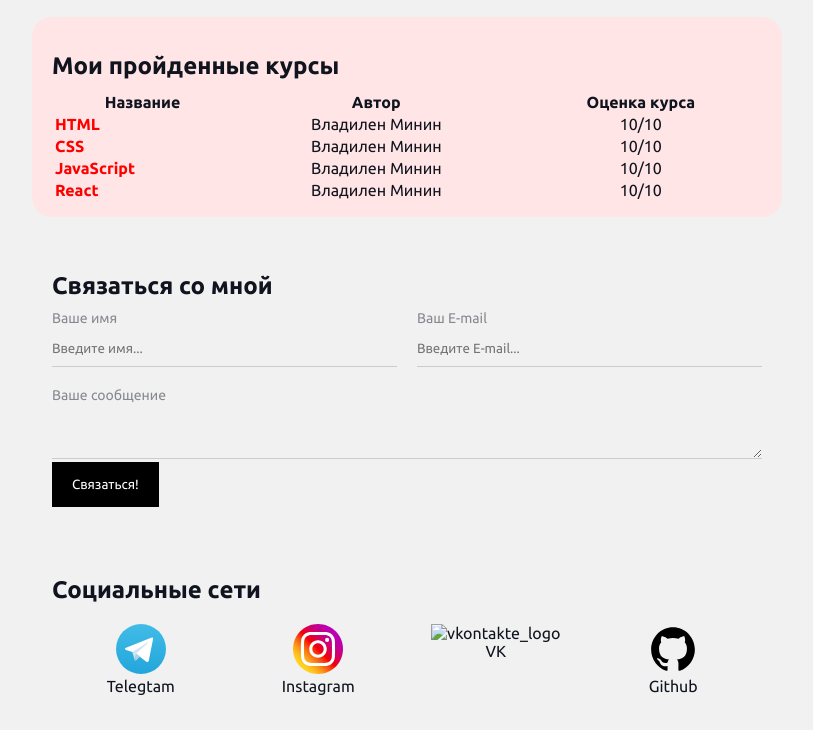
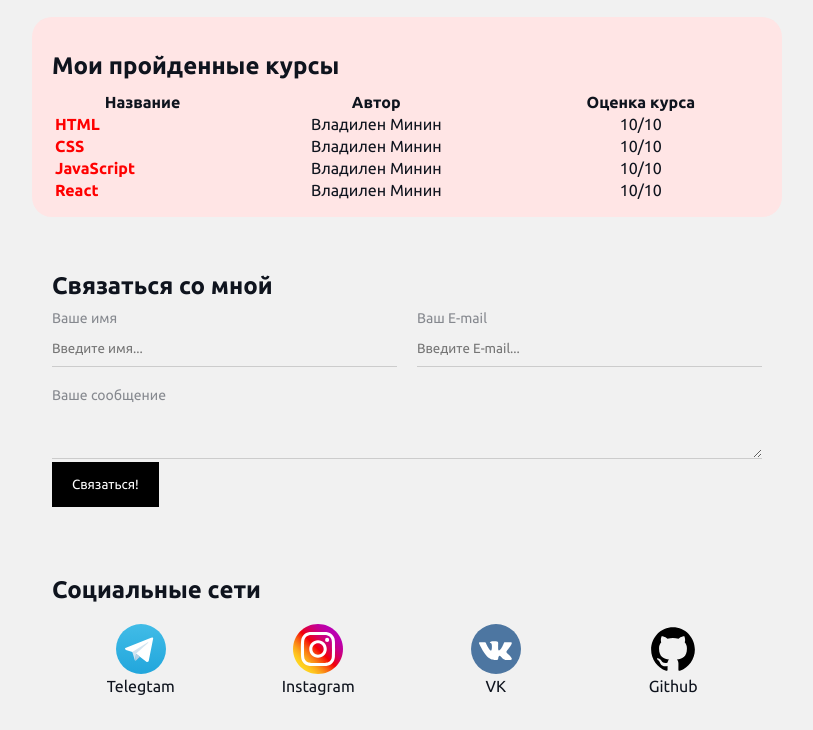
Before and after one commit to agito987/css, a plain HTML site: page index.html in a window 1280 px wide. Shown: the part 1055-1785 px from the top of the page, without its empty margins (233-1046 px from the left). Drawn offline with Linux system fonts and the light colour scheme; the site is published under a folder, as on GitHub Pages, so addresses that start at the root find nothing.

Commit message:
Update index.html

```diff
--- a/index.html
+++ b/index.html
@@ -140,7 +140,7 @@
                     <div class="social-1">
                         <div><a href="https://t.me/zheldybin" target="_blank"><img src="img/telegram_logo.svg" alt="telegram_logo" width="50" height="50"><br>Telegtam</a></div>
                         <div><a href="#" target="_blank"><img src="img/instagram_logo.svg" alt="instagram_logo" width="50" height="50"><br>Instagram</a></div>
-                        <div><a href="https://vk.com/zheldybin_aa" target="_blank"><img src="/img/vkontakte_logo.svg" alt="vkontakte_logo" height="50" width="50"><br>VK</a></div>
+                        <div><a href="https://vk.com/zheldybin_aa" target="_blank"><img src="img/vkontakte_logo.svg" alt="vkontakte_logo" height="50" width="50"><br>VK</a></div>
                         <div><a href="#" target="_blank"></a><img src="img/github_icon.svg" alt="github_icon" height="50" width="50"><br>Github</div>
                     </div>
             </div>
```
